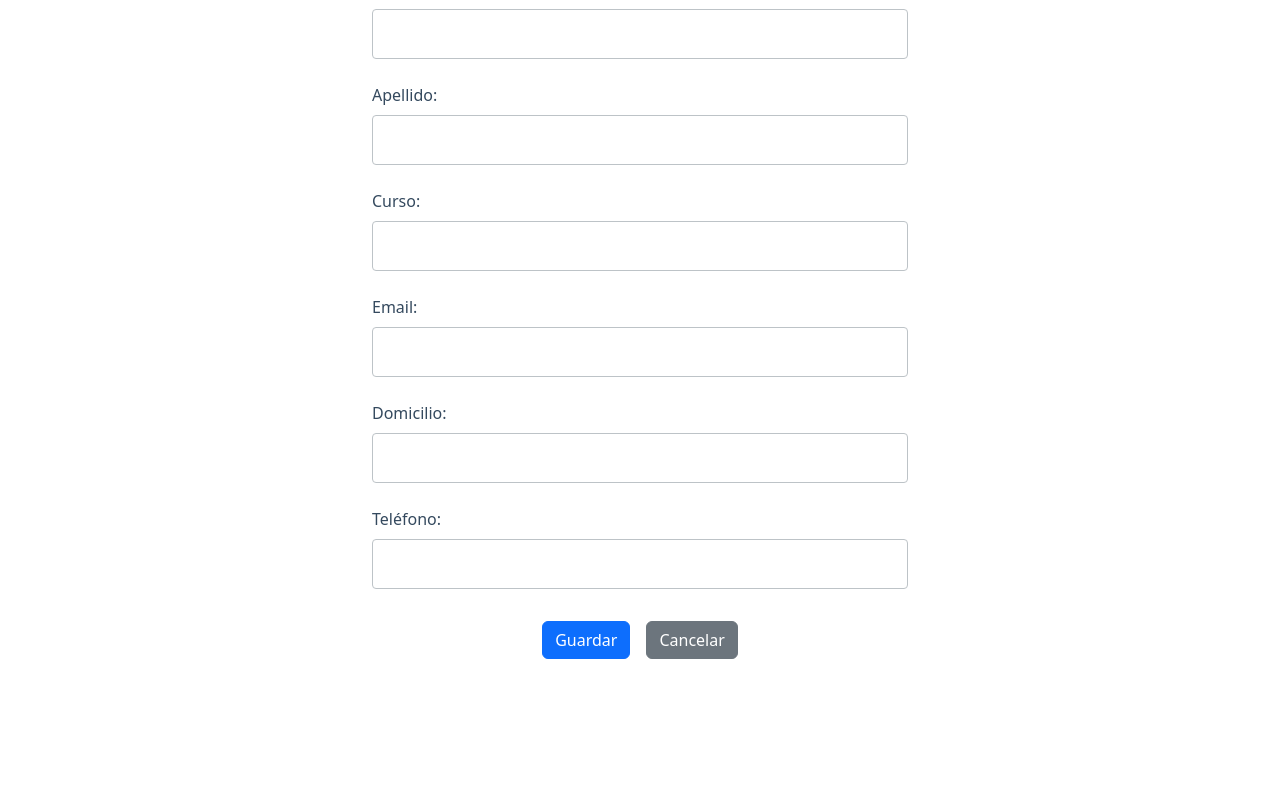
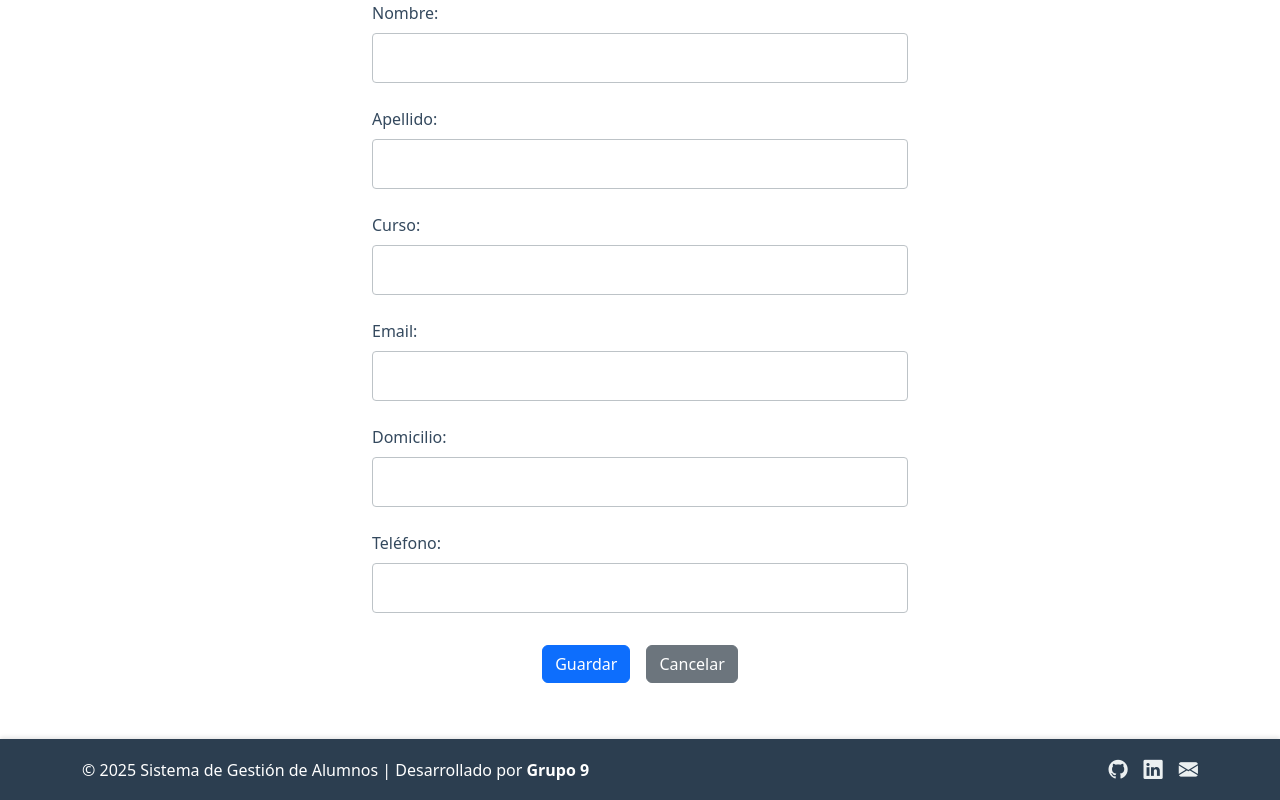
Before and after one commit to Alexander-Ajalla/PV-TP5-Grupo09, a React (Vite) app: page /alumnos/nuevo in a window 1280 px wide. Shown: the part 287-1087 px from the top of the page. Before the commit the page ends 978 px from the top, so only its background shows below. Built offline with nearby package versions, Linux system fonts and the light colour scheme.

Commit message:
Agregando Footer

```diff
--- a/src/App.jsx
+++ b/src/App.jsx
@@ -1,6 +1,8 @@
 import { Routes, Route } from 'react-router-dom';
 import { AlumnoProvider } from './context/AlumnoContext.jsx';
 import NavBar from './components/NavBar.jsx';
+import Footer from './components/Footer.jsx'; // 👈 Importamos el Footer
+
 import Home from './views/Home.jsx';
 import AlumnoList from './views/AlumnoList.jsx';
 import AlumnoForm from './views/AlumnoForm.jsx';
@@ -12,16 +14,21 @@ function App() {
   return (
     // Envuelve la aplicación con el proveedor de contexto
     <AlumnoProvider>
-      <div className="container">
+      <div className="d-flex flex-column min-vh-100"> {/* Asegura que el footer quede abajo */}
         <NavBar /> {/* Componente de navegación siempre visible */}
-        <Routes>
-          <Route path="/" element={<Home />} /> {/* Ruta para la página de inicio */}
-          <Route path="/alumnos" element={<AlumnoList />} /> {/* Ruta para la lista de alumnos */}
-          <Route path="/alumnos/nuevo" element={<AlumnoForm />} /> {/* Ruta para agregar un nuevo alumno */}
-          <Route path="/alumnos/:id/editar" element={<AlumnoForm />} /> {/* Ruta para editar un alumno */}
-          <Route path="/alumnos/:id" element={<AlumnoDetail />} /> {/* Ruta para ver detalles de un alumno */}
-          <Route path="/acerca" element={<SobreNosotros />} /> {/* Ruta para la página "Acerca de" */}
-        </Routes>
+
+        <main className="flex-grow-1 container py-4"> {/* Contenedor principal con espacio */}
+          <Routes>
+            <Route path="/" element={<Home />} />
+            <Route path="/alumnos" element={<AlumnoList />} />
+            <Route path="/alumnos/nuevo" element={<AlumnoForm />} />
+            <Route path="/alumnos/:id/editar" element={<AlumnoForm />} />
+            <Route path="/alumnos/:id" element={<AlumnoDetail />} />
+            <Route path="/acerca" element={<SobreNosotros />} />
+          </Routes>
+        </main>
+
+        <Footer />
       </div>
     </AlumnoProvider>
   );
--- /dev/null
+++ b/src/components/Footer.css
@@ -0,0 +1,16 @@
+/* Estilos para el footer */
+.custom-footer {
+  background-color: #2c3e50;
+  color: #ecf0f1;
+  box-shadow: 0 -2px 4px rgba(0,0,0,0.1);
+}
+
+.social-icons a {
+  color: #ecf0f1;
+  font-size: 1.2rem;
+  transition: color 0.3s;
+}
+
+.social-icons a:hover {
+  color: #3498db;
+}
--- /dev/null
+++ b/src/components/Footer.jsx
@@ -0,0 +1,29 @@
+// src/componentes/Footer.jsx
+import './Footer.css';
+
+function Footer() {
+  const year = new Date().getFullYear();
+
+  return (
+    <footer className="custom-footer text-white mt-auto py-3">
+      <div className="container d-flex flex-column flex-md-row justify-content-between align-items-center">
+        <span>
+          &copy; {year} Sistema de Gestión de Alumnos | Desarrollado por <strong>Grupo 9</strong>
+        </span>
+        <div className="social-icons mt-2 mt-md-0">
+          <a href="https://github.com/tucuenta" target="_blank" rel="noopener noreferrer" className="me-3">
+            <i className="bi bi-github"></i>
+          </a>
+          <a href="https://linkedin.com/in/tuusuario" target="_blank" rel="noopener noreferrer" className="me-3">
+            <i className="bi bi-linkedin"></i>
+          </a>
+          <a href="mailto:tuemail@example.com">
+            <i className="bi bi-envelope-fill"></i>
+          </a>
+        </div>
+      </div>
+    </footer>
+  );
+}
+
+export default Footer;
```
